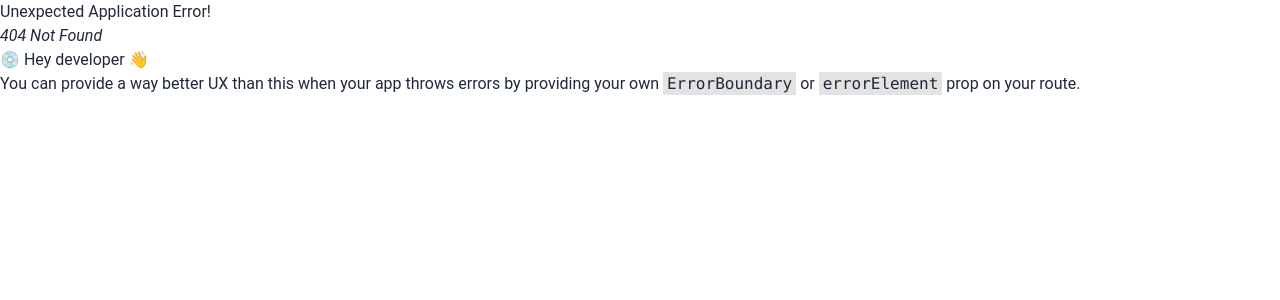
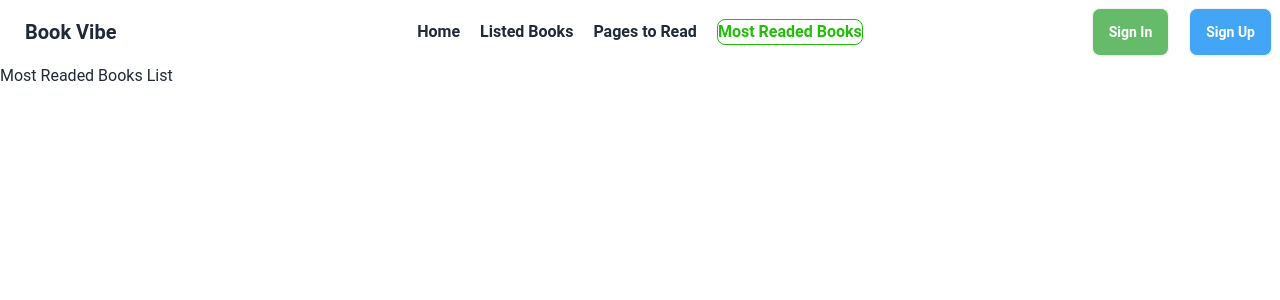
Before and after one commit to masud467/Book-Vibe, a React (Vite) app: page /most-readed-books in a window 1280 px wide. Before the commit this address had no page. Shown: the top 300 px of the page. Built offline with nearby package versions, Linux system fonts and the light colour scheme.

Commit message:
added  a 404 route/not found page.

```diff
--- a/src/Pages/BookDetails/BookDetails.jsx
+++ b/src/Pages/BookDetails/BookDetails.jsx
@@ -11,6 +11,8 @@ import useBookData from "../../Hooks/useBookData";
 import {  saveBook} from "../../Utility/LocalStorage";
 
 const BookDetails = () => {
+  const [read,setRead] = useState(false);
+  const [wishList,setWishList] = useState(false);
   const [singleData, setSingleData] = useState({});
   const { id } = useParams();
   const idInt = parseInt(id);
@@ -19,8 +21,14 @@ const BookDetails = () => {
 
   const handleListedReadBook = () => {
     saveBook(idInt)
+
     // saveToLocalStorage(singleData)
     // console.log('clicked.......')
+  }
+
+  const handleListedWishList = () => {
+
+    saveBook(idInt)
   }
 
   useEffect(() => {
@@ -102,11 +110,11 @@ const BookDetails = () => {
           </div>
 
             <div className="flex gap-8 mt-5">
-            <Button onClick={handleListedReadBook} variant="text" className="flex items-center gap-2 border-2 text-xl font-semibold  ">
+            <Button onClick={handleListedReadBook}  variant="text" className="flex items-center gap-2 border-2 text-xl font-semibold  ">
               Read
 
             </Button>
-            <Button onClick={handleListedReadBook} size="lg" variant="text" className="flex items-center gap-2 border-2 bg-blue-400 text-white text-xl font-semibold">
+            <Button onClick={handleListedWishList}  size="lg" variant="text" className="flex items-center gap-2 border-2 bg-blue-400 text-white text-xl font-semibold">
             Wishlist
 
             </Button>
--- /dev/null
+++ b/src/Pages/ErrorPage/ErrorPage.jsx
@@ -0,0 +1,29 @@
+/* eslint-disable react/no-unescaped-entities */
+import { Link } from "react-router-dom";
+
+const ErrorPage = () => {
+  return (
+    <div>
+      <section className="flex items-center h-full p-16 dark:bg-gray-50 dark:text-gray-800">
+        <div className="container flex flex-col items-center justify-center px-5 mx-auto my-8">
+          <div className="max-w-md text-center">
+            <h2 className="mb-8 font-extrabold text-9xl dark:text-gray-400">
+              <span className="sr-only">Error</span>404
+            </h2>
+            <p className="text-2xl font-semibold md:text-3xl">
+              Sorry, we couldn't find this page.
+            </p>
+            <p className="mt-4 mb-8 dark:text-gray-600">
+              But don't worry, you can find plenty of other things on our
+              homepage.
+            </p>
+            <Link to='/' className="px-8 py-3 font-semibold rounded dark:bg-violet-600 dark:text-gray-50 btn btn-primary">Back to homepage</Link>
+
+          </div>
+        </div>
+      </section>
+    </div>
+  );
+};
+
+export default ErrorPage;
--- /dev/null
+++ b/src/Pages/MostReadedBooks/MostReadedBooks.jsx
@@ -0,0 +1,11 @@
+
+
+const MostReadedBooks = () => {
+    return (
+        <div>
+            <h1>Most Readed Books List</h1>
+        </div>
+    );
+};
+
+export default MostReadedBooks;
--- /dev/null
+++ b/src/Pages/PagesToRead/PagesToRead.jsx
@@ -0,0 +1,11 @@
+
+
+const PagesToRead = () => {
+    return (
+        <div>
+           <h1>This is pages to read</h1>
+        </div>
+    );
+};
+
+export default PagesToRead;
--- a/src/Router/Router.jsx
+++ b/src/Router/Router.jsx
@@ -4,11 +4,15 @@ import Home from "../Pages/Home/Home";
 import Root from "../Layout/Root/Root";
 import BookDetails from "../Pages/BookDetails/BookDetails";
 import ListedBook from "../Pages/ListedBook/ListedBook";
+import ErrorPage from "../Pages/ErrorPage/ErrorPage";
+import PagesToRead from "../Pages/PagesToRead/PagesToRead";
+import MostReadedBooks from "../Pages/MostReadedBooks/MostReadedBooks";
 
 const router = createBrowserRouter([
     {
       path: "/",
       element: <Root></Root>,
+      errorElement:<ErrorPage></ErrorPage>,
       children:[
         {
           path:'/',
@@ -20,8 +24,12 @@ const router = createBrowserRouter([
           loader: ()=> fetch('../data.json')
         },
         {
-          path:'/read-books',
-          element:<h1>read booooooks.....</h1>
+          path:'/pages-to-read',
+          element:<PagesToRead></PagesToRead>
+        },
+        {
+          path:'/most-readed-books',
+          element:<MostReadedBooks></MostReadedBooks>
         },
 
         {
--- a/src/Shared/Header/Header.jsx
+++ b/src/Shared/Header/Header.jsx
@@ -43,7 +43,8 @@ const Header = () => {
 
             <NavLink to='/' className={({isActive}) =>isActive?"border border-[#23BE0A] text-[#23BE0A] font-semibold  rounded-lg ":"font-semibold"}>Home</NavLink>
             <NavLink to='/listed-books' className={({isActive}) =>isActive?"border border-[#23BE0A] text-[#23BE0A] font-semibold  rounded-lg ":"font-semibold"}>Listed Books</NavLink>
-            <NavLink to='/read-books' className={({isActive}) =>isActive?"border border-[#23BE0A] text-[#23BE0A] font-semibold  rounded-lg ":"font-semibold"}>Pages to Read</NavLink>
+            <NavLink to='/pages-to-read' className={({isActive}) =>isActive?"border border-[#23BE0A] text-[#23BE0A] font-semibold  rounded-lg ":"font-semibold"}>Pages to Read</NavLink>
+            <NavLink to='/most-readed-books' className={({isActive}) =>isActive?"border border-[#23BE0A] text-[#23BE0A] font-semibold  rounded-lg ":"font-semibold"}>Most Readed Books</NavLink>
             {/* <li>
               <a>Home</a>
             </li>
```
